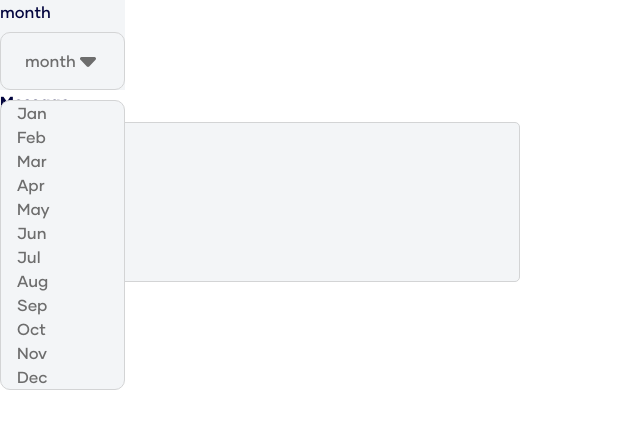
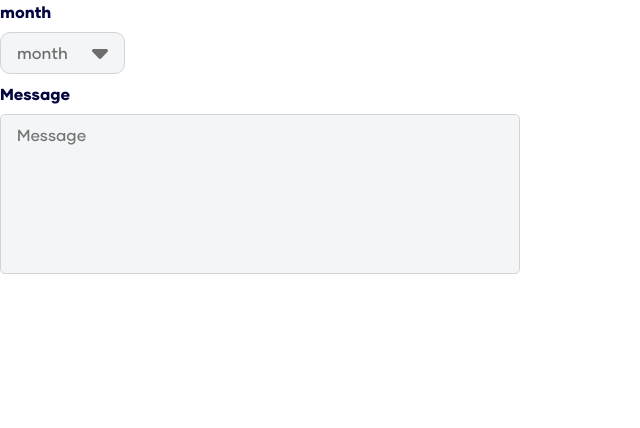
Before and after one commit to maplesyrupman/rwi-site, a Next.js app: page /test in a window 1280 px wide. Shown: the top 428 px of the page, without its empty margins (0-640 px from the left). Built offline with nearby package versions, Linux system fonts and the light colour scheme.

Commit message:
boutta convert picklist to react class

```diff
--- a/components/form-components/Picklist/Picklist.module.css
+++ b/components/form-components/Picklist/Picklist.module.css
@@ -20,7 +20,7 @@
 }
 
 .select {
-    padding: 1rem 1.5rem;
+    padding: 0.5rem 1rem;
     color: #6D6D6D;
     background: #F3F5F7;
     border: 1px solid #D3D4D5;
@@ -29,27 +29,41 @@
     justify-content: space-between;
 }
 
+.selectOpen {
+    outline: 2px solid #5C5C99;
+}
+
+.selected {
+    user-select: none;
+}
+
 .carrot {}
 
-.optionsContainer {
-    display: relative;
-}
+
 
 .options {
     position: absolute;
-    top: 100px;
-    left: 0;
+
     background: #F3F5F7;
-    border: 1px solid #D3D4D5;
     border-radius: 10px;
     width: 100%;
+    height: 0px;
+    overflow-y: hidden;
+    scrollbar-color: var(--rwi-blue) #d3d4d5;
+}
+
+.optionsOpen {
+    height: 7.5rem;
+    border: 1px solid #D3D4D5;
+    overflow-y: scroll;
 }
 
 .option {
-    padding: 0rem 1rem;
+    padding: 0.5rem 1rem;
     width: 100%;
+    user-select: none;
 }
 
 .option:hover {
-    background-color:
+    background-color: var(--secondary-two)
 }
--- a/components/form-components/Picklist/index.tsx
+++ b/components/form-components/Picklist/index.tsx
@@ -1,4 +1,4 @@
-import { useState } from 'react'
+import React, { useState } from 'react'
 import styles from './Picklist.module.css'
 
 type Props = {
@@ -14,6 +14,7 @@ type Props = {
 
 export default function Picklist({ id, label, options, other, size, placeholder, multi, change }: Props) {
     const [selected, setSelected] = useState(placeholder)
+    const [dropdownOpen, setDropdownOpen] = useState(false)
 
     let selectStyle: string = ''
     switch (size) {
@@ -26,14 +27,28 @@ export default function Picklist({ id, label, options, other, size, placeholder,
         default:
             selectStyle = styles.lg
     }
-    console.log(selected)
+
+    function handleSelect(e: React.MouseEvent<HTMLDivElement, MouseEvent>):void {
+        const choice = e.target as HTMLDivElement
+        setSelected(choice.dataset.value || placeholder)
+        setDropdownOpen(!dropdownOpen)
+    }
+
     return (
-        <div className={`${styles.container} ${selectStyle} bgWhite`}>
-            <div className={`txtBlue`}>
+        <div className={`${styles.container} ${selectStyle}`}>
+            <div className={`txtBlue bold`}>
                 {label}
             </div>
-            <div className={styles.select}>
-                <div>
+            <div className={`${styles.select} ${selectStyle} ${dropdownOpen ? styles.selectOpen : ''}`}
+                onClick={function() {
+                    setDropdownOpen(!dropdownOpen)
+                }}
+                onBlur={() => setDropdownOpen(!dropdownOpen)}
+                onFocus={() => console.log('blur!')}
+            >
+                <div className={styles.selected}
+                onFocus={() => console.log('focus!')}
+                >
                     {selected}
                 </div>
                 <div className={styles.carrot}>
@@ -41,14 +56,16 @@ export default function Picklist({ id, label, options, other, size, placeholder,
                         <path d="M15.5607 2.84375L9.19249 9.51042C8.83675 9.83854 8.4259 10 8.01504 10C7.60419 10 7.19434 9.83724 6.88118 9.51172L0.512935 2.84505C0.00960756 2.36979 -0.127698 1.65104 0.120518 1.03125C0.368735 0.411458 0.953852 0 1.6017 0H14.3833C15.0316 0 15.6169 0.40526 15.8654 1.02865C16.1139 1.65203 16.0217 2.36979 15.5607 2.84375Z" fill="#6D6D6D" />
                     </svg>
                 </div>
+            </div>
             <div className={`${styles.optionsContainer}`}>
-                    <div className={`${styles.options}  ${selectStyle}`}>
+                <div className={`${styles.options} ${dropdownOpen ? styles.optionsOpen : ''}  ${selectStyle}`}>
                     {options.map(o => {
                         return (
                             <div
                                 key={o}
                                 className={`${styles.option}`}
                                 data-value={o}
+                                onClick={e => handleSelect(e)}
                             >
                                 {o}
                             </div>
@@ -65,6 +82,5 @@ export default function Picklist({ id, label, options, other, size, placeholder,
                 </div>
             </div>
         </div>
-        </div>
     )
 }
```
Lines whose indentation alone changed are shown as unchanged.
